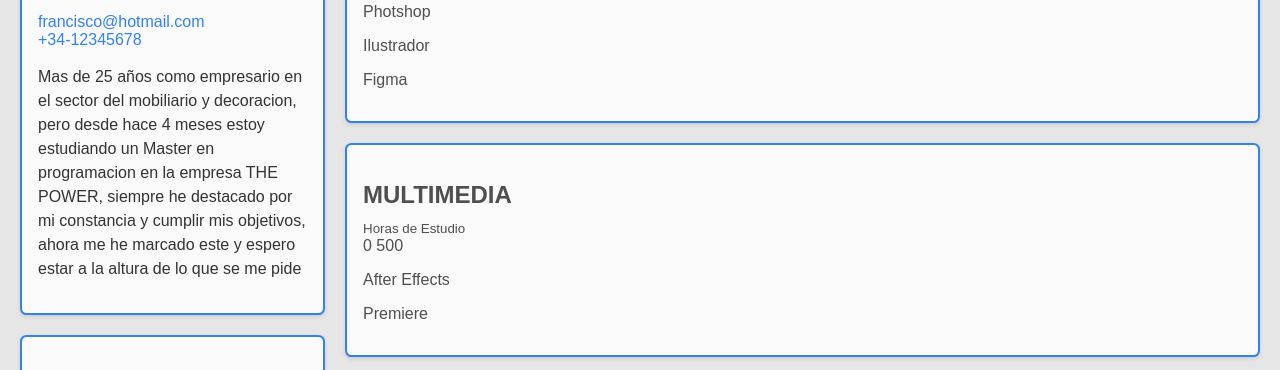
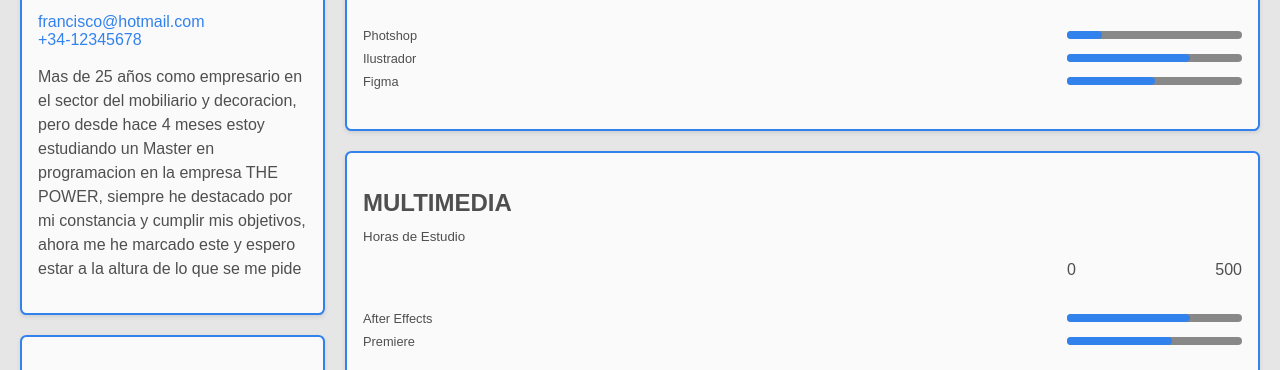
Before and after one commit to FRANCISCOJESUS1980/proyecto4.5, a website built with Vite: page index.html in a window 1280 px wide. Shown: the part 556-926 px from the top of the page. Built offline with nearby package versions, Linux system fonts and the light colour scheme; some icons are missing.

Commit message:
Feat metiendo las skills y su css

```diff
--- a/main.scss
+++ b/main.scss
@@ -1,4 +1,5 @@
 @import './src/assets/componentes/cabecera/header.scss';
+@import './src/assets/componentes/grueso/skills.scss';
 
 :root {
   --primary-color: hsl(214, 84%, 56%);
@@ -35,7 +36,7 @@ body.dark {
   --bg-color: hsl(0, 0%, 15%);
   --bg-card-color: hsl(0, 0%, 20%);
   .card__text {
-    color: var(--bg-color);
+    color: var(--text-color);
   }
 }
 
@@ -77,7 +78,7 @@ body.dark {
 .card__text {
   font-size: 1em;
   line-height: 1.5;
-  color: #333;
+  color: var(--text-color);
 }
 
 .card__image-container {
--- a/src/assets/componentes/grueso/columnaizquierda.js
+++ b/src/assets/componentes/grueso/columnaizquierda.js
@@ -17,7 +17,7 @@ export function profileSection() {
           <i class="fas fa-phone-alt icon"></i>
           <a href="tel:+3412345678">+34-12345678</a>
         </div>
-        <p class="card__text">
+        <p class="card__text ">
                Mas de 25 años como empresario en el sector del mobiliario y
               decoracion, pero desde hace 4 meses estoy estudiando un Master en
               programacion en la empresa THE POWER, siempre he destacado por mi
--- /dev/null
+++ b/src/assets/componentes/grueso/skills.scss
@@ -0,0 +1,70 @@
+.skills {
+  padding: 1em 0;
+}
+.skills__header {
+  display: flex;
+  justify-content: space-between;
+  width: 175px;
+  margin-left: auto;
+}
+.skills__tech {
+  margin: 0;
+  font-size: 0.8rem;
+}
+.skills__item {
+  display: flex;
+  align-items: center;
+  justify-content: space-between;
+  margin-bottom: 0.5em;
+}
+.skills__bar,
+.skills__bar::after {
+  position: relative;
+  width: 175px;
+  height: 8px;
+  background-color: #888;
+  border-radius: var(--border-radius);
+  overflow: hidden;
+}
+.skills__bar::after {
+  content: '';
+  position: absolute;
+  left: -175px;
+  background-color: var(--primary-color);
+  transition: var(--transition);
+  animation: skills-bar-fill 2s ease-in-out forwards;
+}
+
+.skills__bar--10::after {
+  --skill-bar-length: 10%;
+}
+.skills__bar--20::after {
+  --skill-bar-length: 20%;
+}
+.skills__bar--30::after {
+  --skill-bar-length: 30%;
+}
+.skills__bar--40::after {
+  --skill-bar-length: 40%;
+}
+.skills__bar--50::after {
+  --skill-bar-length: 50%;
+}
+.skills__bar--60::after {
+  --skill-bar-length: 60%;
+}
+.skills__bar--70::after {
+  --skill-bar-length: 70%;
+}
+.skills__bar--80::after {
+  --skill-bar-length: 80%;
+}
+.skills__bar--90::after {
+  --skill-bar-length: 90%;
+}
+
+@keyframes skills-bar-fill {
+  to {
+    transform: translateX(var(--skill-bar-length));
+  }
+}
```
Also changed, not shown: src/assets/componentes/grueso/columnaderecha.js (+0 -30 lines).
